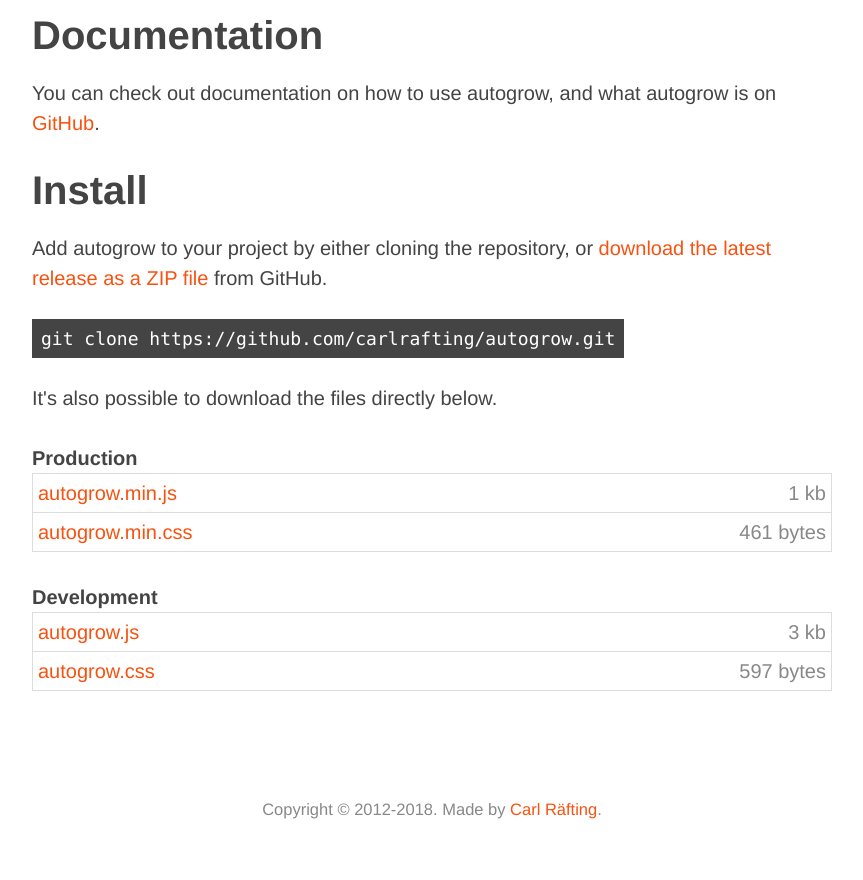
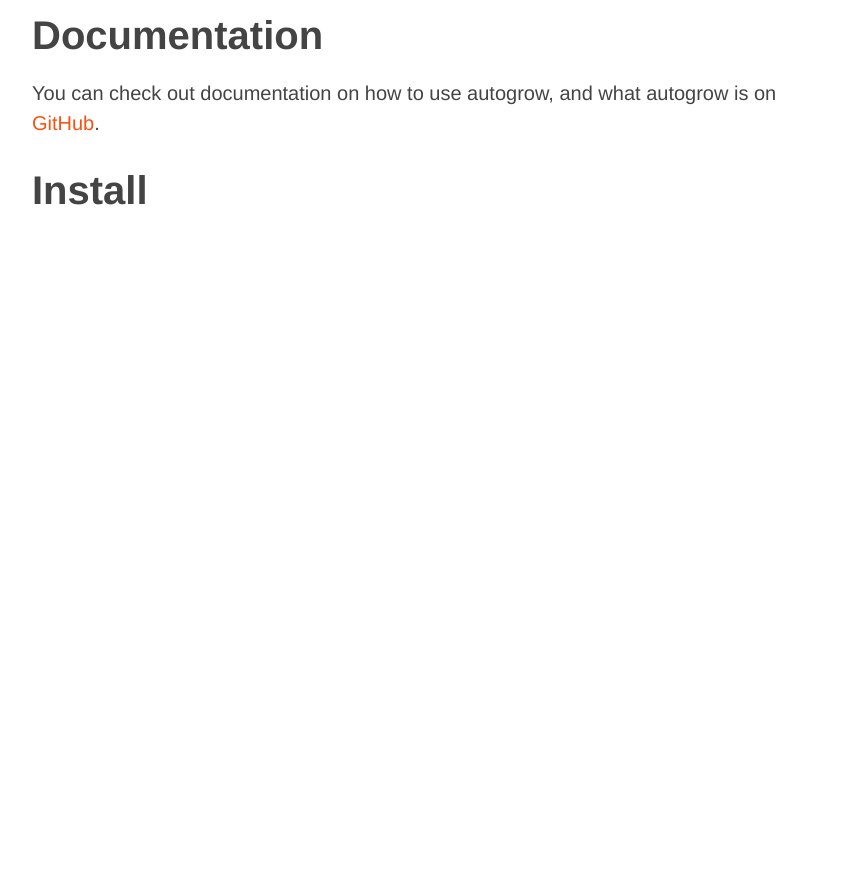
Before and after one commit to carlrafting/autogrow, a PHP site: page / in a window 1280 px wide. Shown: the part 1400-2280 px from the top of the page, without its empty margins (208-1071 px from the left). After the commit the page ends 1605 px from the top, so only its background shows below. Run offline with PHP 8.4, Linux system fonts and the light colour scheme.

Commit message:
Update index.html

```diff
--- a/css/global.css
+++ b/css/global.css
@@ -239,22 +239,6 @@
 .js-comment {
   color: #888;
 }
-.files {
-  border: 1px solid #ddd;
-  border-bottom: 0;
-  list-style: none;
-}
-.files li {
-  border-bottom: 1px solid #ddd;
-}
-.files a {
-  display: block;
-  padding: .2em .25em;
-}
-.fsize {
-  color: #888;
-  float: right;
-}
 .container {
   width: 40em;
   max-width: 100%;
--- a/index.html
+++ b/index.html
@@ -44,33 +44,10 @@
 <p>You can check out documentation on how to use autogrow, and what autogrow is on <a href="https://github.com/carlrafting/autogrow#autogrow">GitHub</a>.</p>
 
 <h2>Install</h2>
-<p>Add autogrow to your project by either cloning the repository, or <a href="https://github.com/carlrafting/autogrow/releases/latest">download the latest release as a ZIP file</a> from GitHub.</p>
-
-<pre><code>git clone https://github.com/carlrafting/autogrow.git</code></pre>
-
-<p>It's also possible to download the files directly below.</p>
-
-<h3>Production</h3>
-<ul class="files">
-<li><a download href="autogrow.min.js">autogrow.min.js <span class="fsize">1 kb</span></a></li>
-<li><a download href="autogrow.min.css">autogrow.min.css <span class="fsize">461 bytes</span></a></li>
-</ul>
-
-<h3>Development</h3>
-<ul class="files">
-<li><a download href="autogrow.js">autogrow.js <span class="fsize">3 kb</span></a></li>
-<li><a download href="autogrow.css">autogrow.css <span class="fsize">597 bytes</span></a></li>
-</ul>
 
 </div>
 
 </div>
-
-<footer role="contentinfo">
-<div class="container">
-<p>Copyright &copy; 2012-2018. Made by <cite><a href="//carlrafting.com">Carl Räfting</a></cite>.</p>
-</div>
-</footer>
 
 <script src="autogrow.min.js"></script>
 <script>
```
